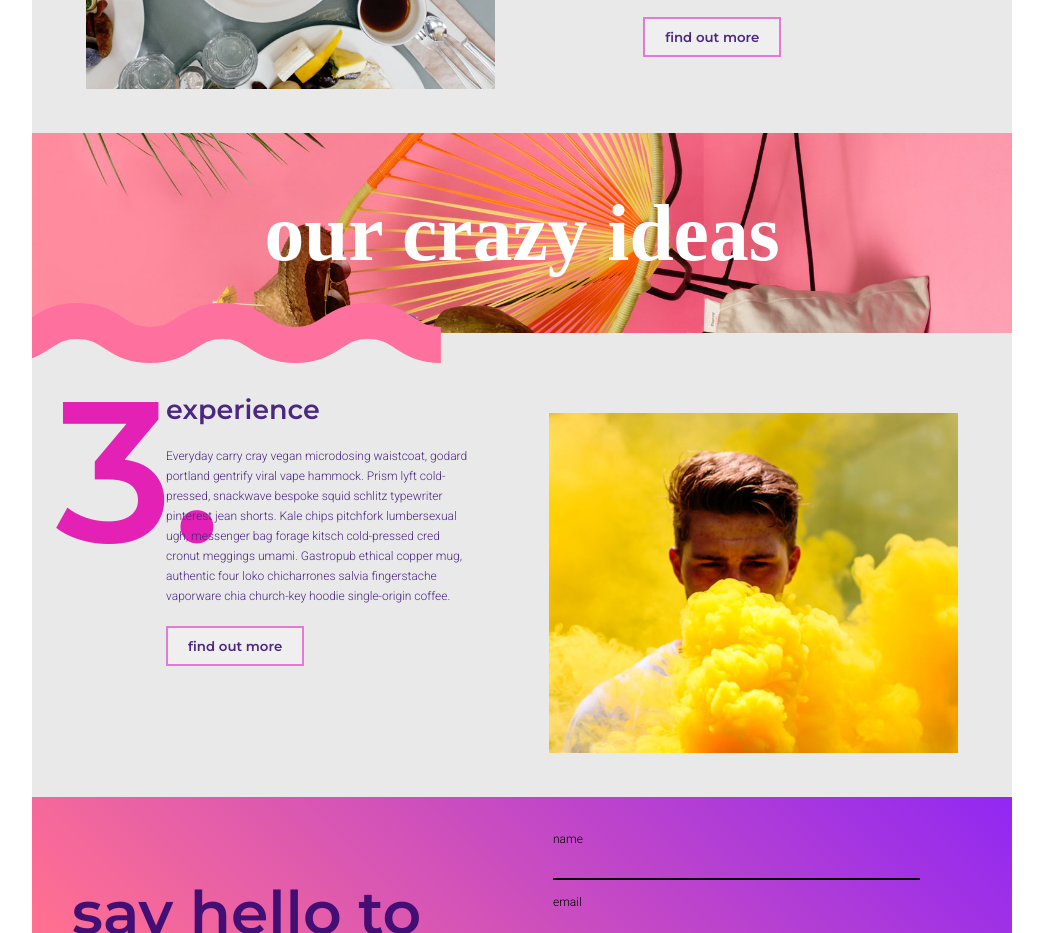
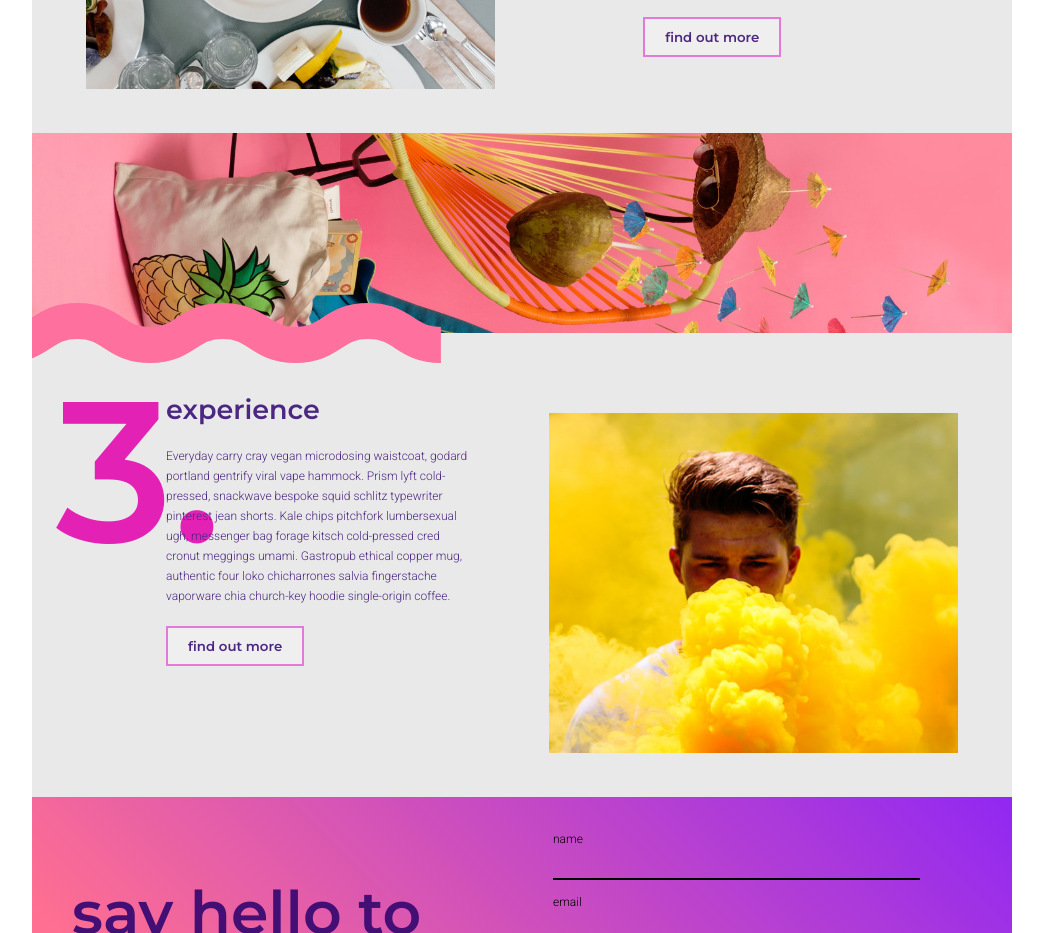
Before and after one commit to ctarx/wecreate, a plain HTML site: page index.html in a window 1280 px wide. Shown: the part 1040-1973 px from the top of the page, without its empty margins (118-1161 px from the left). Drawn offline with Linux system fonts and the light colour scheme.

Commit message:
background-image flipped

```diff
--- a/sass/_main.scss
+++ b/sass/_main.scss
@@ -112,16 +112,26 @@
 
 .header__mid {
   position: relative;
-  background-image: url(../img/fullbg.jpg);
-  background-size: cover;
-  background-repeat: no-repeat;
-  background-position: 50% 50%;
   height: 200px;
   font-size: 53px;
   line-height: 200px;
   text-align: center;
   color: white;
   margin-bottom: 60px;
+
+  &:before {
+    content: "";
+    position: absolute;
+    top: 0;
+    left: 0;
+    width: 100%;
+    height: 200px;
+    background-image: url(../img/fullbg.jpg);
+    background-size: cover;
+    background-repeat: no-repeat;
+    transform: scaleX(-1);
+    background-position: 75% 75%;
+  }
 
   .header__mid--img {
     height: 30%;
```
Also changed, not shown: css/style.css, 1 other file.
